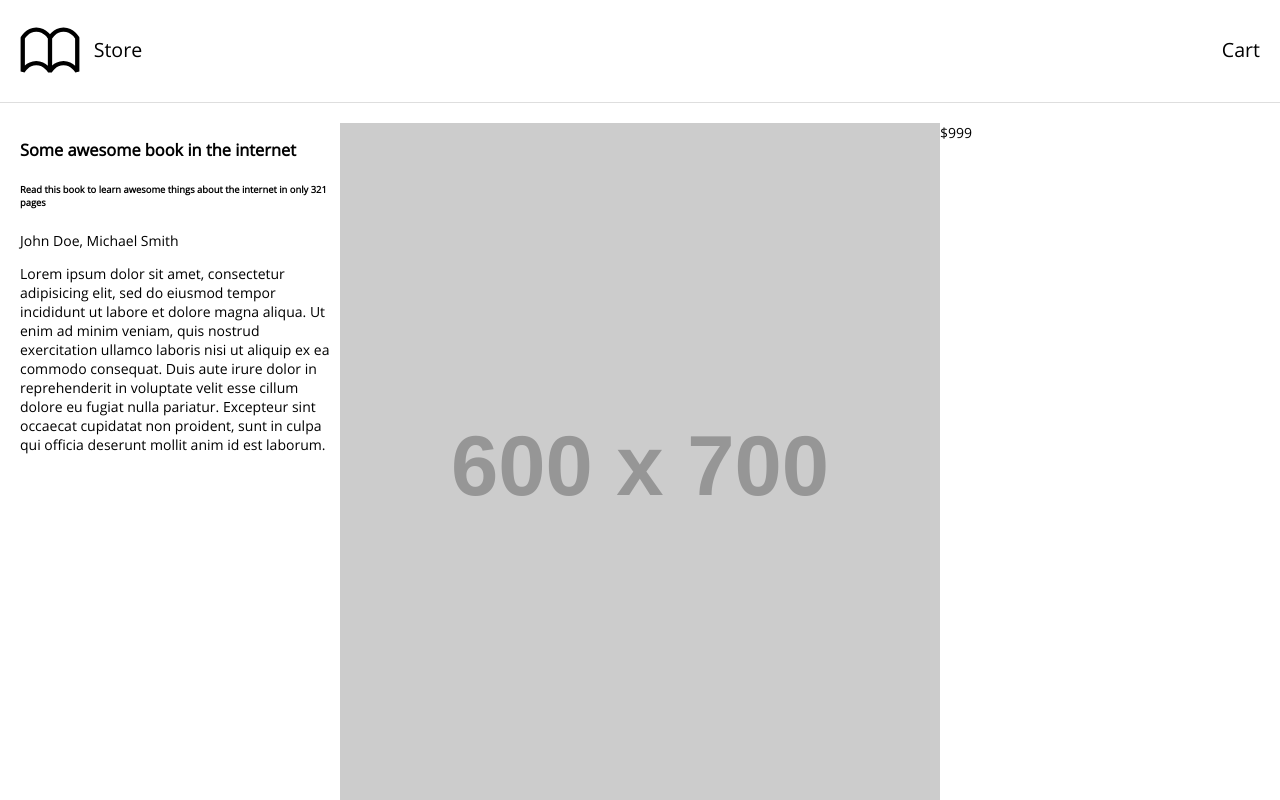
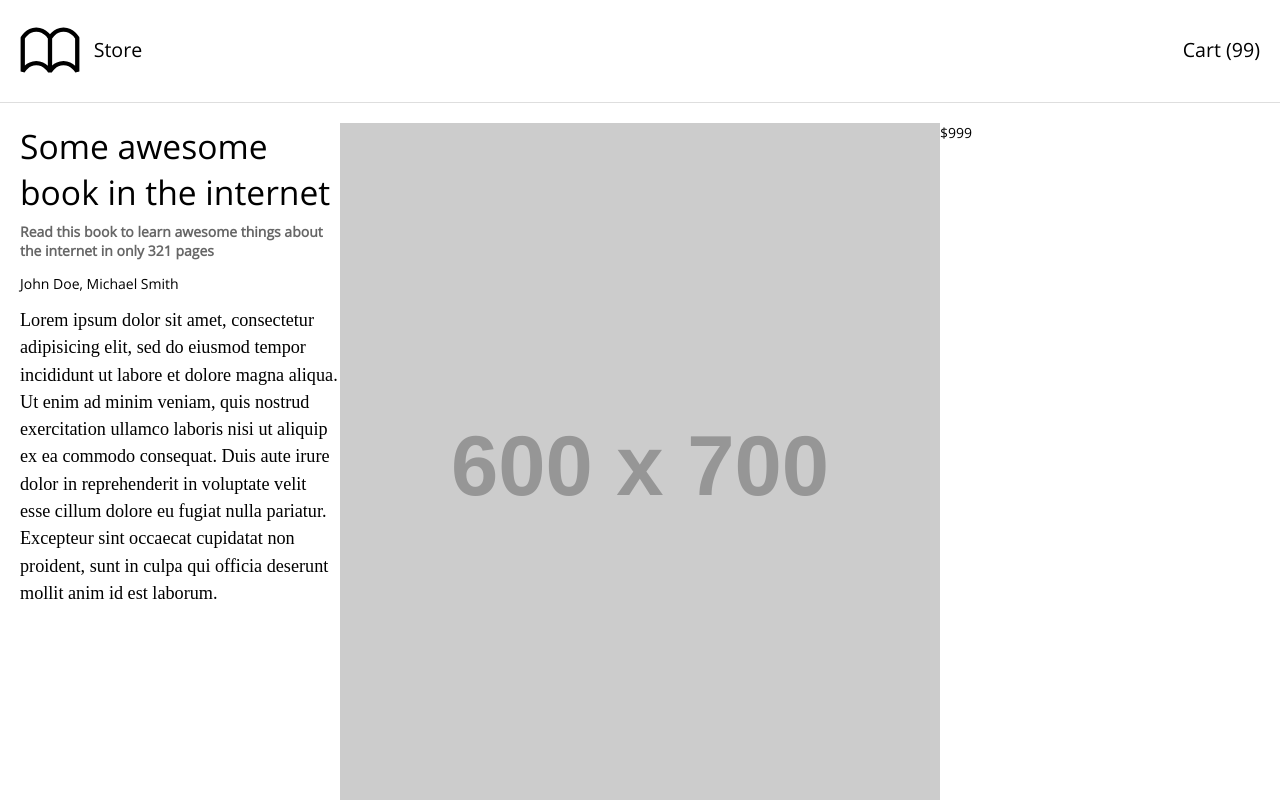
Before and after one commit to wcalderipe/react-book-app-layout, a website: page book.html in a window 1280 px wide. Shown: the top 800 px of the page. Drawn offline with nearby package versions, Linux system fonts and the light colour scheme; files that its build step writes are made by us from their sources; placeholder pictures from the web are drawn by us.

Commit message:
Add styles for book summary column

```diff
--- a/book.html
+++ b/book.html
@@ -17,7 +17,7 @@
       </nav>
 
       <ul class="customer-menu">
-        <li class="cart"><a href="#">Cart</a></li>
+        <li class="cart"><a href="#">Cart (99)</a></li>
       </ul>
     </header>
 
--- a/styles.less
+++ b/styles.less
@@ -182,6 +182,27 @@ body {
     flex: 0;
     flex-basis: 30%;
   }
+
+  .summary {
+    .title {
+      margin: 0;
+      font-size: 2.4em;
+      font-weight: 400;
+    }
+
+    .subtitle {
+      margin: .5em 0;
+      font-size: 1em;
+      color: rgba(0,0,0,.6);
+    }
+
+    .short-description {
+      font-family: serif;
+      margin: 0;
+      line-height: 1.5em;
+      font-size: 1.3em;
+    }
+  }
 }
 
 
```
